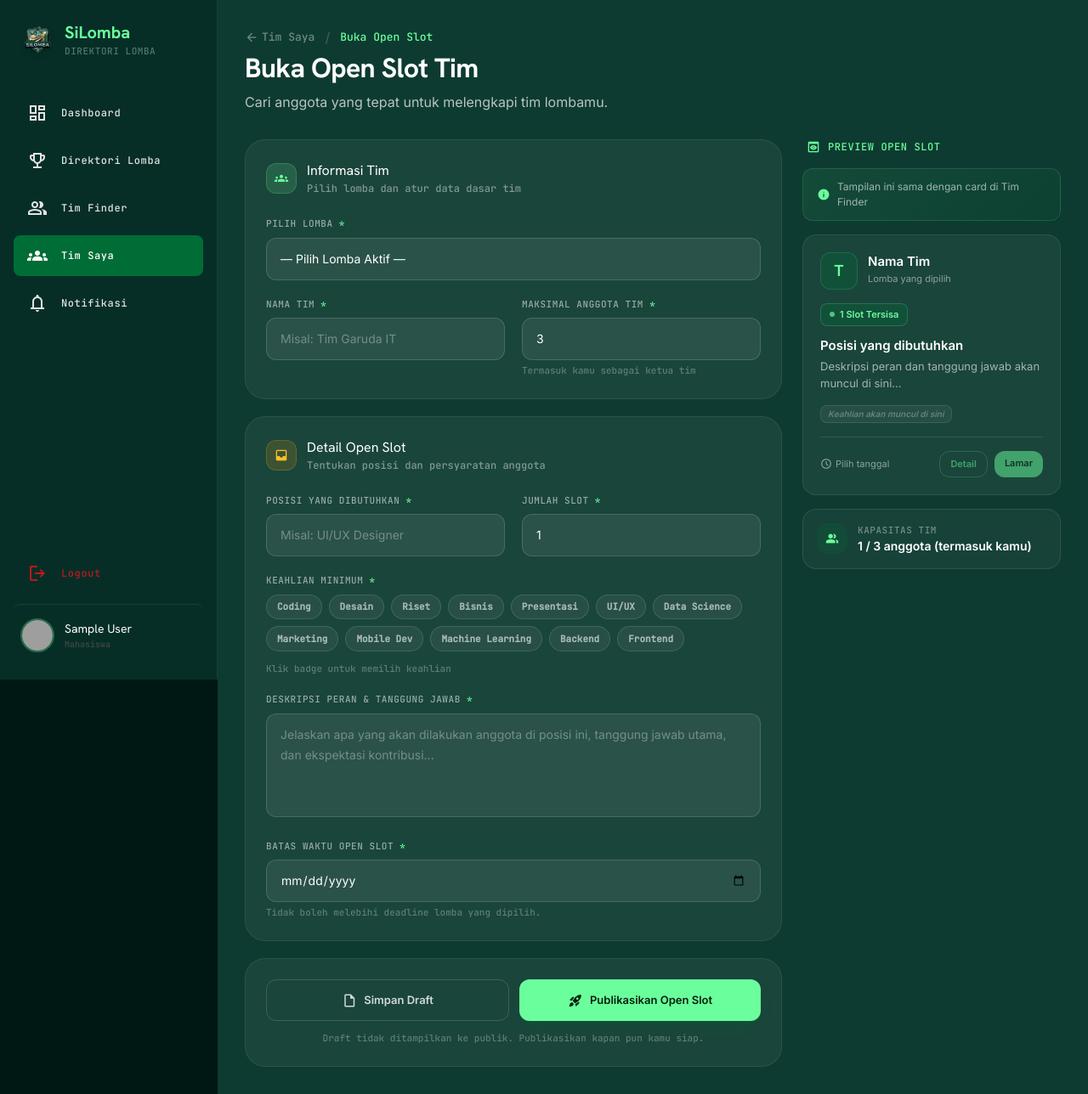
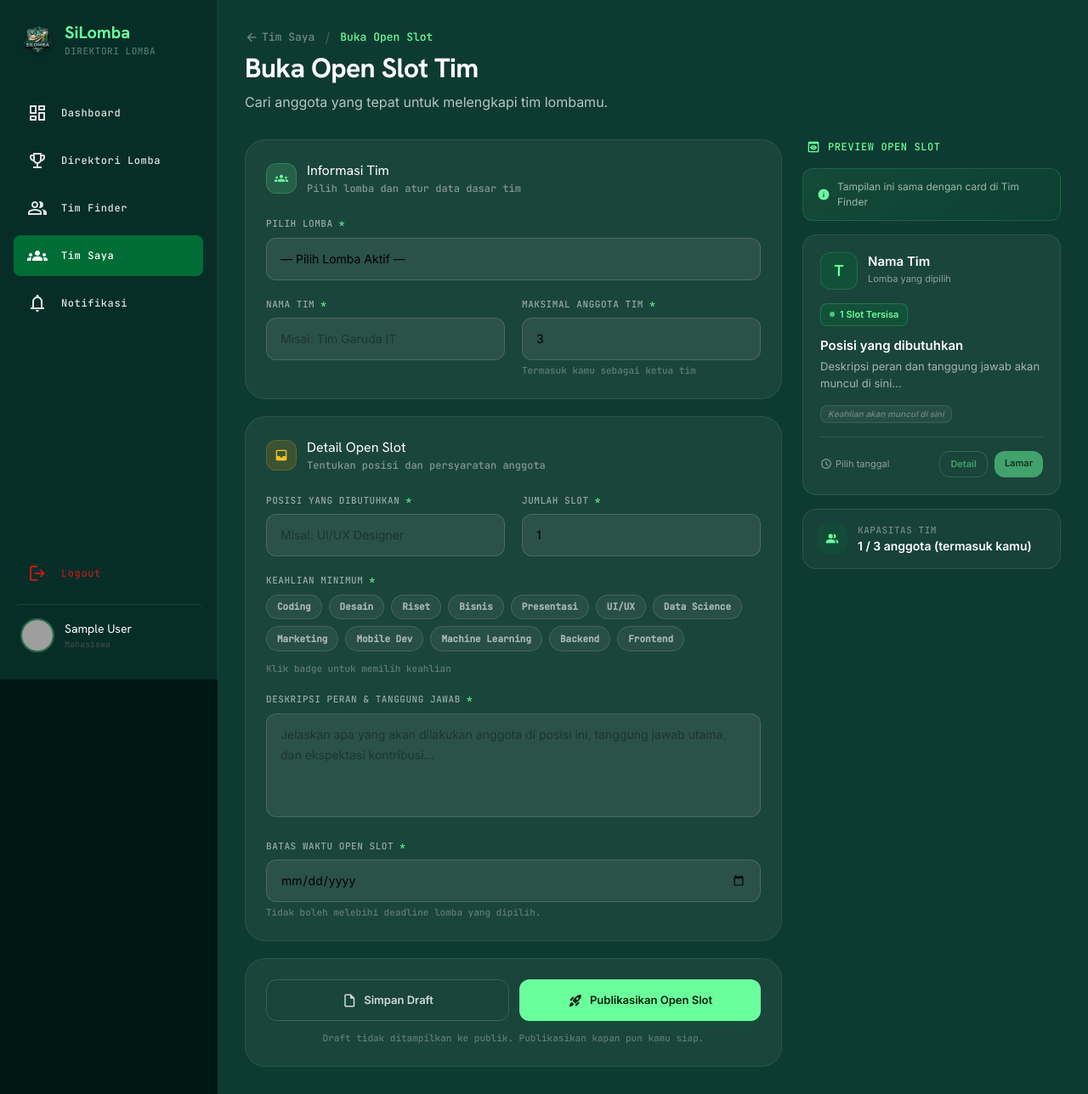
Before and after one commit to FaizAlfaRizqy/SiLomba, a Laravel app: page /mahasiswa/team/create in a window 1280 px wide. Shown: the whole page at 85% size. Run offline with Laravel 12, Linux system fonts and the light colour scheme; the visitor is signed in with stand-in values (Sample User, id 1); data comes from the database, SQL or seed files in the repository; data that the repository does not hold is empty; parts of the project's set-up code (start-up, migrations or seed data) failed here and were passed over; some libraries are stand-ins or nearby versions; grey boxes are pictures that could not be loaded.

Commit message:
ganti UI form open slot

```diff
--- a/resources/views/mahasiswa/teams/create.blade.php
+++ b/resources/views/mahasiswa/teams/create.blade.php
@@ -127,7 +127,7 @@
             border: 1px solid rgba(255,255,255,0.15);
             border-radius: 0.75rem;
             padding: 0.75rem 1rem;
-            color: white;
+            color: black;
             font-size: 14px;
             outline: none;
             transition: border-color 0.2s, box-shadow 0.2s;
@@ -137,7 +137,7 @@
             border-color: rgba(107,254,156,0.5);
             box-shadow: 0 0 0 3px rgba(107,254,156,0.08);
         }
-        .field-input::placeholder { color: rgba(255,255,255,0.35); }
+        .field-input::placeholder { color: rgba(0,0,0,0.35); }
         .field-input option { background: #062e27; color: white; }
         .field-label {
             display: block;
```
